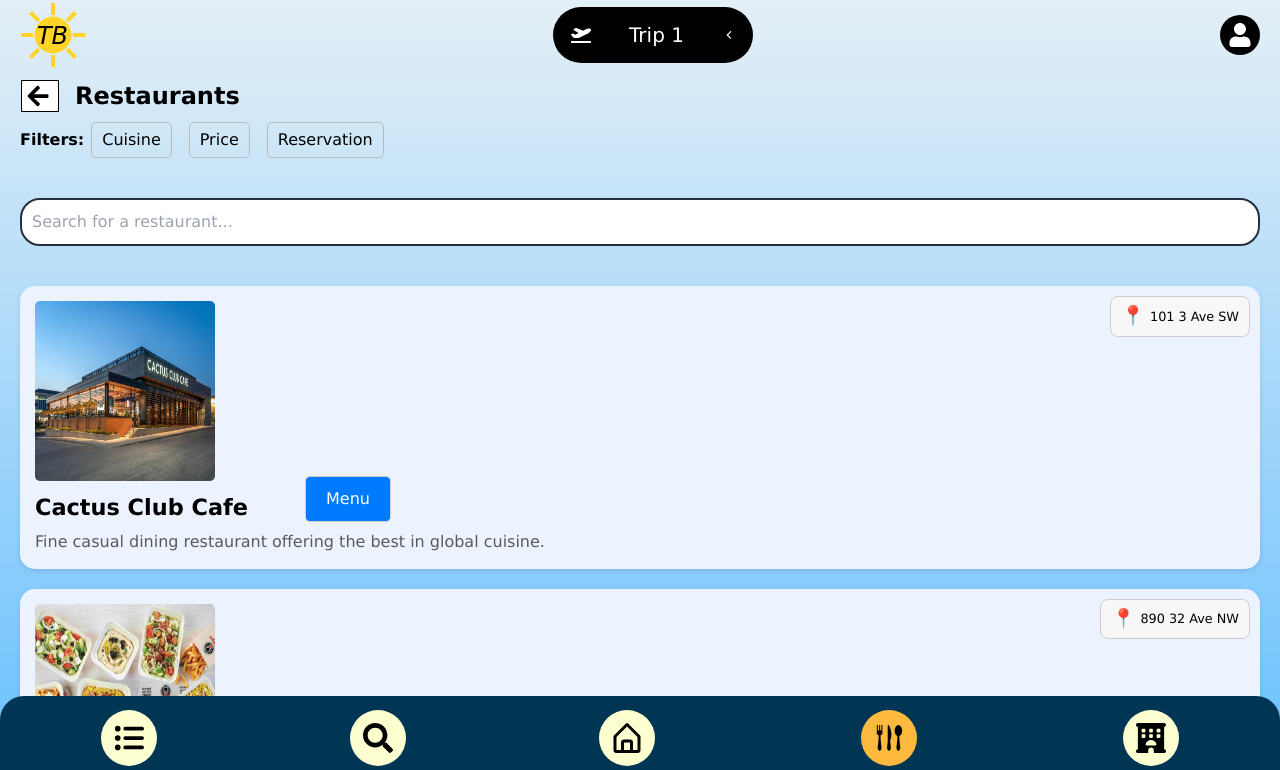
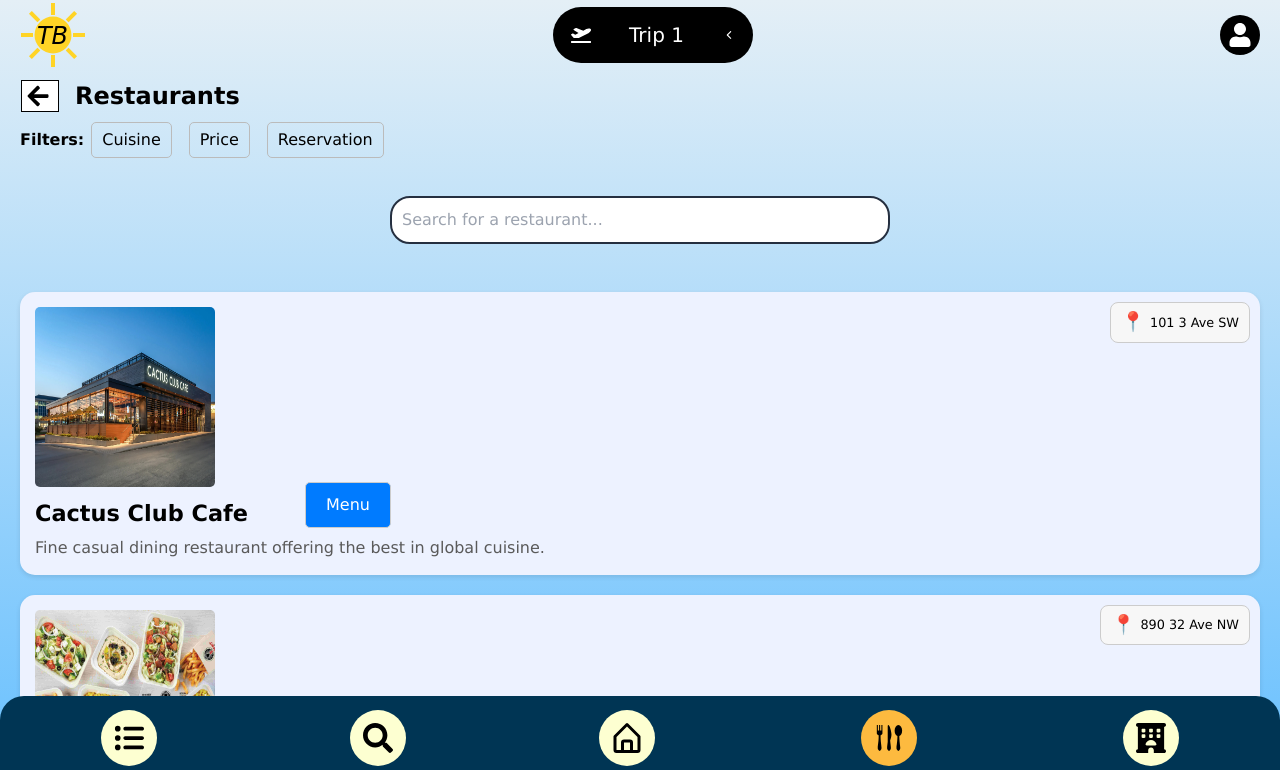
Before and after one commit to KhushiChoksi/CPSC481_T8G2, a Next.js app in the folder travel-app/: page /restaurants in a window 1280 px wide. Shown: the top 770 px of the page. Built offline with nearby package versions, Linux system fonts and the light colour scheme.

Commit message:
updated search bar as there was a bug where popups from trip-settings were impacted by code in search bar that is not used. will be discussing with team before pushing to ensure no changes are made to colleagues work.

```diff
--- a/travel-app/src/app/components/SearchBar.tsx
+++ b/travel-app/src/app/components/SearchBar.tsx
@@ -19,12 +19,11 @@ export default function SearchBar({ onSearchChange }: SearchBarProps) {
   };
 
   return (
-    <section style={{ padding: "20px", textAlign: "center" }}>
+    <section style={{ padding: "28px 20px", textAlign: "center" }}>
       <div
         style={{
           display: "flex",
           justifyContent: "center",
-          marginTop: "10px",
         }}
       >
         <input
@@ -34,23 +33,16 @@ export default function SearchBar({ onSearchChange }: SearchBarProps) {
           onChange={handleInputChange}
           onKeyDown={handleKeyDown} // Add event listener for Enter key
           style={{
-            width: "590%",
+            width: "100%", // Dynamically adapt width
+            maxWidth: "500px", // Limit max width
             padding: "10px",
             fontSize: "16px",
+            color: "#000000",
             borderRadius: "20px",
             border: "2px solid #252F40",
           }}
         />
       </div>
-      <style>
-        {`
-          @media (max-width: 600px) {
-            input {
-              width: 80%; /* Adjust width for smaller screens */
-            }
-          }
-        `}
-      </style>
     </section>
   );
 }
```
